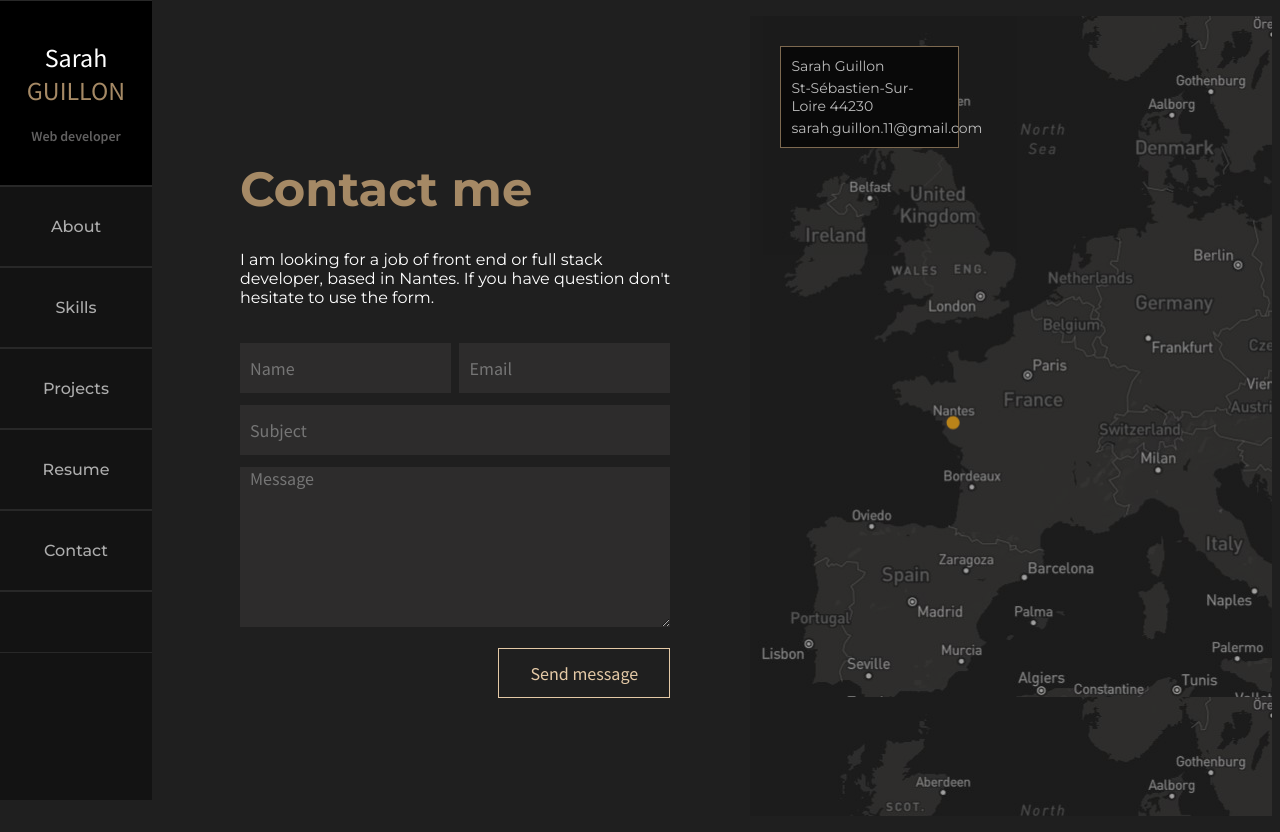
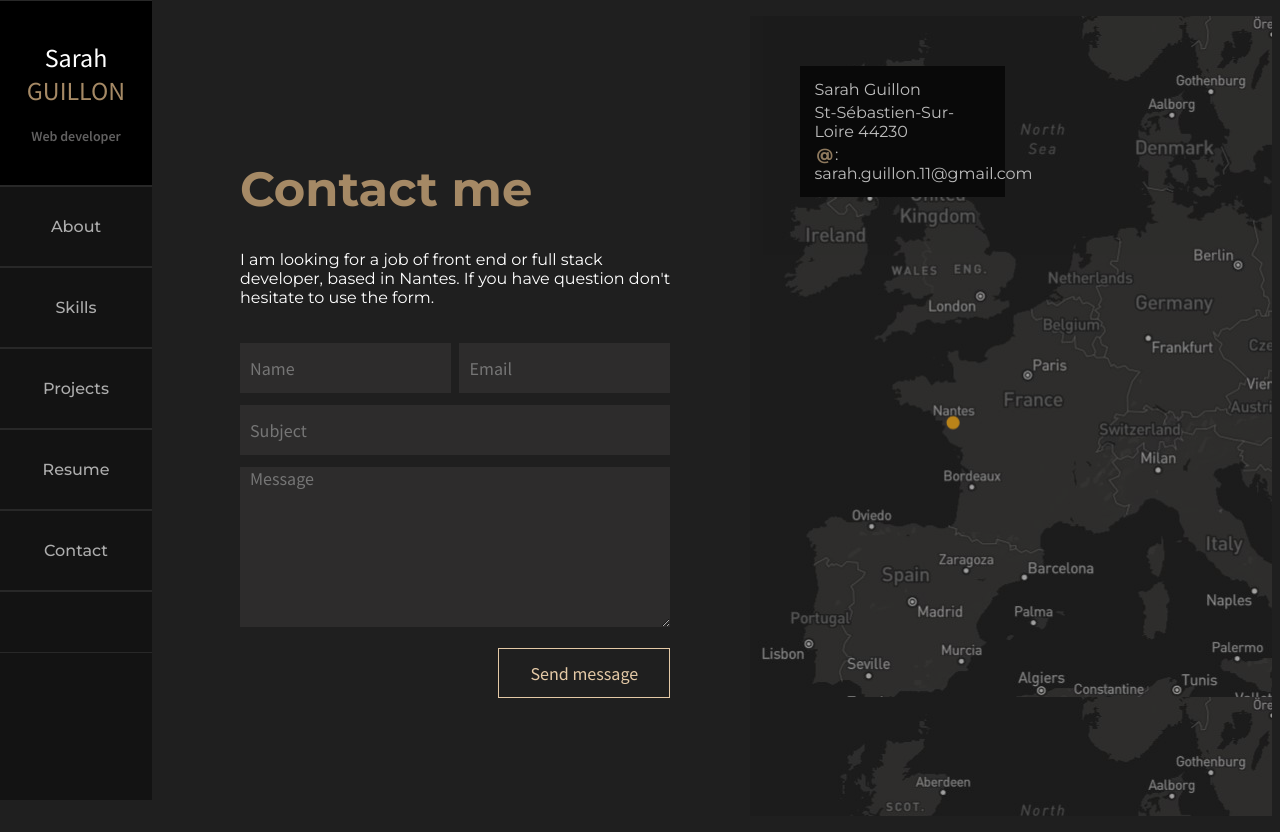
Before and after one commit to SarahGuillon/react_portfolio, a React (Create React App) app: page /contact in a window 1280 px wide. Built offline with nearby package versions, Linux system fonts and the light colour scheme.

Commit message:
map info

```diff
--- a/src/pages/Contact.js
+++ b/src/pages/Contact.js
@@ -13,7 +13,7 @@ const Contact = () => {
         <div className="map-contact-info">
             <p>Sarah Guillon</p>
             <p>St-Sébastien-Sur-Loire 44230</p>
-            <p>sarah.guillon.11@gmail.com</p>
+            <p><span>@</span>: sarah.guillon.11@gmail.com</p>
         </div>
       </div>
     </div>
--- a/src/styles/Contact.css
+++ b/src/styles/Contact.css
@@ -60,21 +60,26 @@ background-color:  #A58965;
 cursor: pointer;
 }
 
-.map-contact-info p {
+.map-contact-info p, .map-contact-info span {
   background-color: black;
-  color: white;
+  color:white;
   padding: 2px;
   margin: 0 auto;
-  font-size: 14px;
+  font-size: 16px;
+}
+
+.map-contact-info span {
+  color:#bd9f78;
+  font-weight: 700;
 }
 
 .map-contact-info {
-  padding: 2%;
+  padding: 3%;
   font-family: 'Source Sans Pro', sans-serif;
   background-color: black;
-  width: 40%;
-  margin: 30px;
-  border:  1px solid #A58965;
+  width: 45%;
+  margin: 50px;
+  /* border:  1px solid white; */
 }
 
 .card-map {
```
